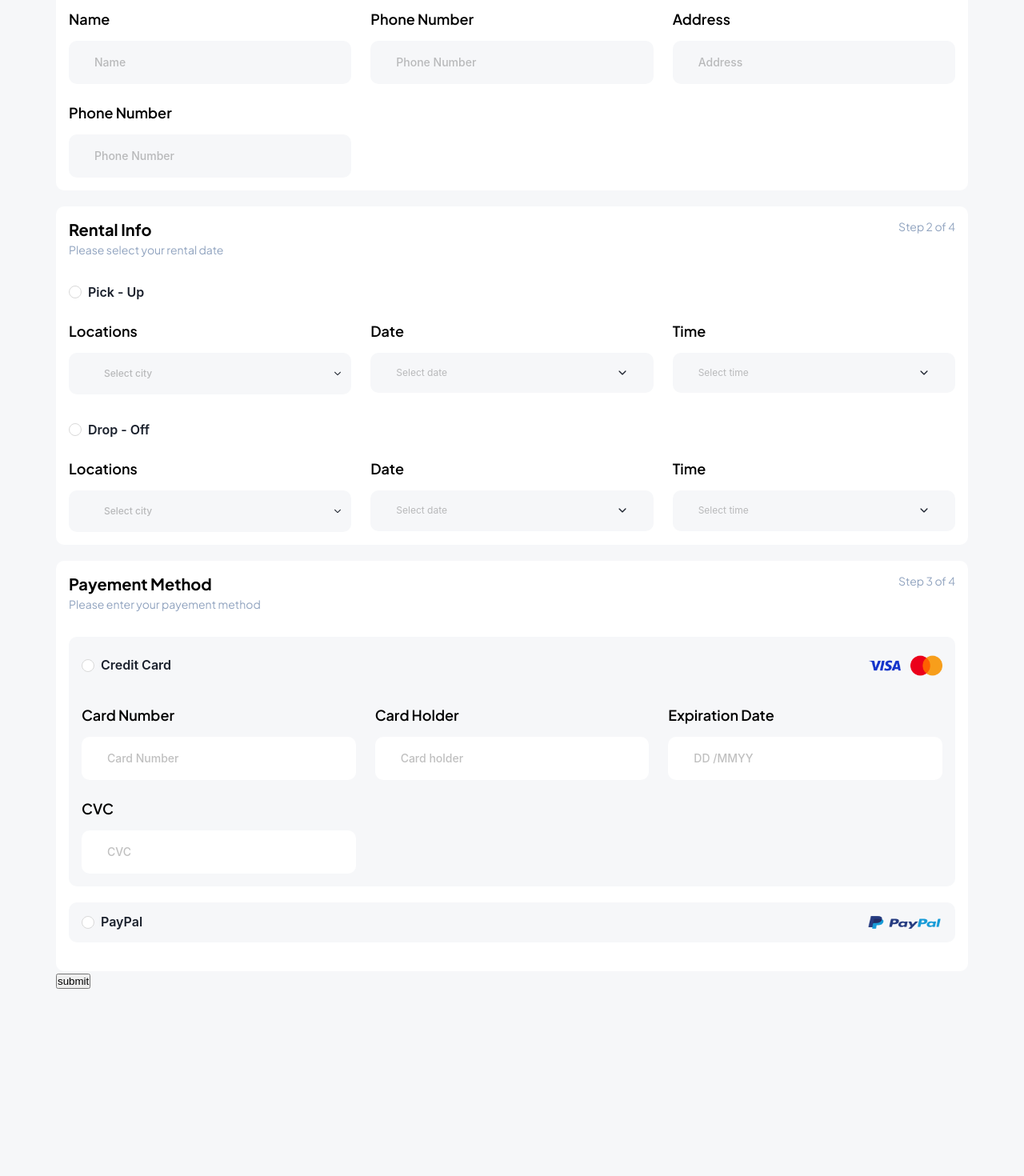
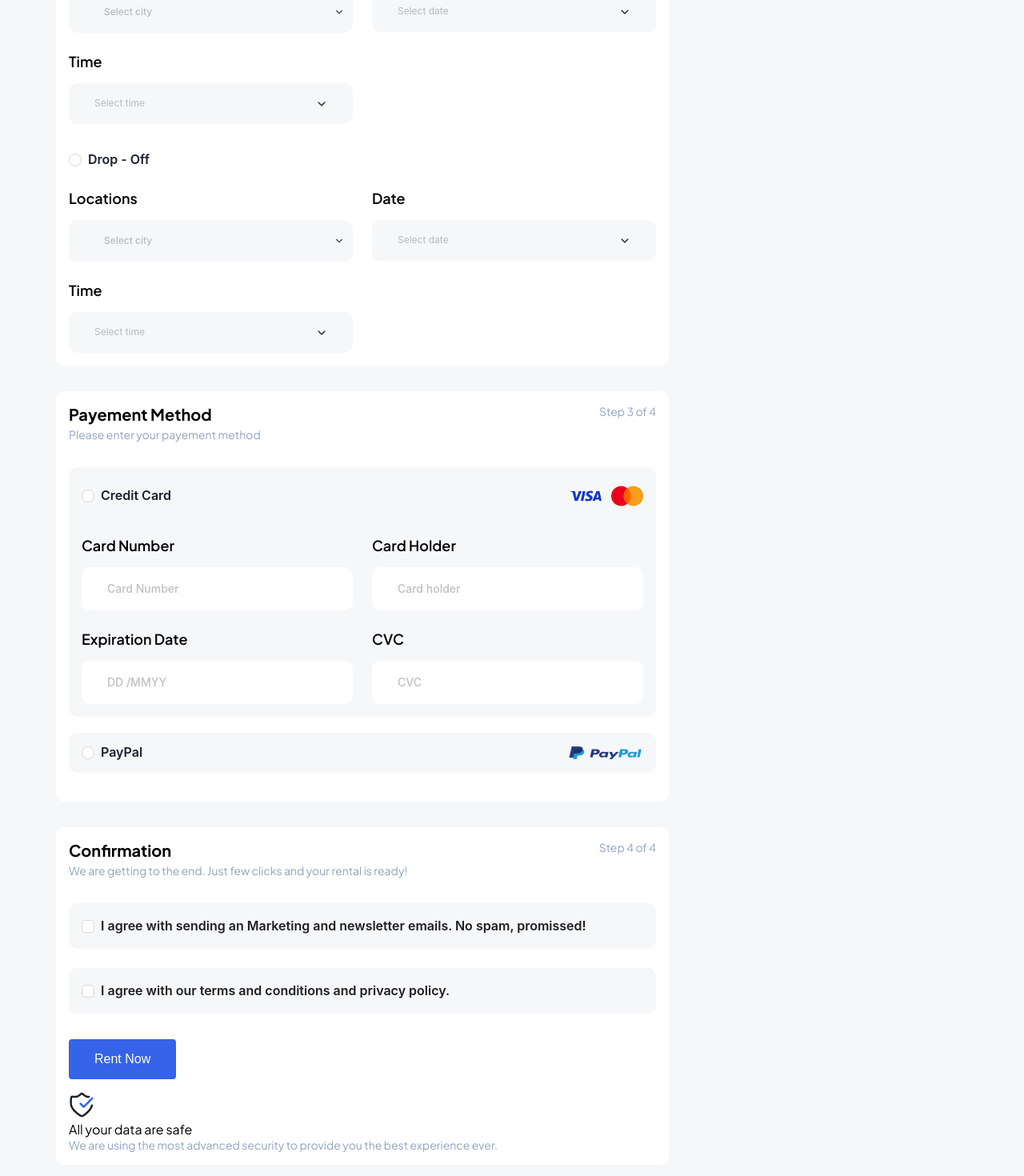
Before and after one commit to HamzaMF7/Car__Rental, a React (Vite) app: page /payement in a window 1280 px wide. Shown: the part 660-2130 px from the top of the page at 80% size. Before the commit the page ends 1896 px from the top, so only its background shows below. Built offline with nearby package versions, Linux system fonts and the light colour scheme.

Commit message:
payement component completed

```diff
--- a/src/components/forms/FormsPayement.tsx
+++ b/src/components/forms/FormsPayement.tsx
@@ -1,8 +1,10 @@
-import { DatePicker, Radio, Select, TimePicker } from "antd";
+import { Checkbox, DatePicker, Radio, Select, TimePicker } from "antd";
 import CustomInput from "../common/CustomInput";
 import { Form, Field, ErrorMessage, Formik } from "formik";
 import { IoIosArrowDown } from "react-icons/io";
 import dayjs from "dayjs";
+import { Button } from "../../styles/styledComponents/Button.styled";
+import useWindowSize from "../../hooks/useWindowSize";
 interface MyFormValues {
   userName: string;
   phoneNumber: string;
@@ -43,6 +45,9 @@ const FormsPayement = () => {
     newsletter: false,
     termsCondition: false,
   };
+  const windowSize = useWindowSize();
+
+  console.log(windowSize.width);
 
   const onSubmit = (values: MyFormValues, actions: any) => {
     console.log(values);
@@ -52,6 +57,7 @@ const FormsPayement = () => {
   };
 
   return (
+    <div className="forms__payement">
       <Formik initialValues={initialValues} onSubmit={onSubmit}>
         <Form>
           <div className="billing__info">
@@ -129,19 +135,19 @@ const FormsPayement = () => {
                   )}
                 </Field>
               </div>
-            <div className="phone">
-              <label htmlFor="phone">
-                <h5>Phone Number</h5>
+              <div className="city">
+                <label htmlFor="city">
+                  <h5>City</h5>
                 </label>
-              <Field name="phoneNumber">
+                <Field name="city">
                   {({ field, meta }) => (
                     <>
                       <CustomInput
-                      id="phone"
+                        id="city"
                         type="text"
                         {...field}
                         size="middle"
-                      placeholder="Phone Number"
+                        placeholder="City"
                         inputClassName="payement-inputs-style"
                       />
                       {meta.touched && meta.error && (
@@ -293,7 +299,7 @@ const FormsPayement = () => {
                           size="middle"
                           placeholder="Card Number"
                           inputClassName="payement-inputs-style"
-                        style={{"background-color": "#ffffff"}}
+                          style={{ "background-color": "#ffffff" }}
                         />
                         {meta.touched && meta.error && (
                           <div className="error">{meta.error}</div>
@@ -316,7 +322,7 @@ const FormsPayement = () => {
                           size="middle"
                           placeholder="Card holder"
                           inputClassName="payement-inputs-style"
-                        style={{"background-color": "#ffffff"}}
+                          style={{ "background-color": "#ffffff" }}
                         />
                         {meta.touched && meta.error && (
                           <div className="error">{meta.error}</div>
@@ -339,7 +345,7 @@ const FormsPayement = () => {
                           size="middle"
                           placeholder="DD /MMYY"
                           inputClassName="payement-inputs-style"
-                        style={{"background-color": "#ffffff"}}
+                          style={{ "background-color": "#ffffff" }}
                         />
                         {meta.touched && meta.error && (
                           <div className="error">{meta.error}</div>
@@ -362,7 +368,7 @@ const FormsPayement = () => {
                           size="middle"
                           placeholder="CVC"
                           inputClassName="payement-inputs-style"
-                        style={{"background-color": "#ffffff"}}
+                          style={{ "background-color": "#ffffff" }}
                         />
                         {meta.touched && meta.error && (
                           <div className="error">{meta.error}</div>
@@ -380,9 +386,53 @@ const FormsPayement = () => {
               </div>
             </div>
           </div>
-        <button type="submit">submit</button>
+          <div className="confirmation">
+            <div className="title">
+              <div className="desc">
+                <h4 className="mb-4px">Confirmation</h4>
+                <p className="txt">
+                  We are getting to the end. Just few clicks and your rental is
+                  ready!
+                </p>
+              </div>
+              <span className="steps">Step 4 of 4</span>
+            </div>
+            <div className="terms">
+              <Field name="newsletter">
+                {({ field, meta }) => (
+                  <Checkbox {...field} className="checkbox">
+                    I agree with sending an Marketing and newsletter emails. No
+                    spam, promissed!
+                  </Checkbox>
+                )}
+              </Field>
+              <Field name="termsCondition">
+                {({ field, meta }) => (
+                  <Checkbox {...field} className="checkbox">
+                    I agree with our terms and conditions and privacy policy.
+                  </Checkbox>
+                )}
+              </Field>
+            </div>
+            <Button
+              p={windowSize.width >= 992 ? "16px 32px" : "10px 16px"}
+              fs={windowSize.width >= 992 ? "16px" : "12px"}
+              type="submit"
+            >
+              Rent Now
+            </Button>
+            <div className="safety">
+              <img src="/images/security-safety.png" alt="security-safety" />
+              <p>All your data are safe</p>
+              <p className="txt">
+                We are using the most advanced security to provide you the best
+                experience ever.
+              </p>
+            </div>
+          </div>
         </Form>
       </Formik>
+    </div>
   );
 };
 
--- a/src/pages/Payement.tsx
+++ b/src/pages/Payement.tsx
@@ -5,8 +5,10 @@ const Payement = () => {
   return (
     <main className="payement">
         <div className="container">
+          <div className="layout">
             <RentalSummary/>
             <FormsPayement/>
+          </div>
         </div>
     </main>
   )
--- a/src/styles/components/car/rentalSummary.scss
+++ b/src/styles/components/car/rentalSummary.scss
@@ -1,4 +1,5 @@
 .rental__summary {
+  height: fit-content;
   border-radius: $radius;
   background-color: #ffffff;
   padding: 16px;
@@ -10,6 +11,7 @@
     flex-direction: row;
   }
   @include lg {
+    // it might cause issue when u use this component in other places
     max-width: 30%;
     flex-direction: column;
   }
--- a/src/styles/components/forms/formsPayement.scss
+++ b/src/styles/components/forms/formsPayement.scss
@@ -1,7 +1,14 @@
+.forms__payement {
+  // it might cause issue when u use this component in other places ( should replace or remove it )
+  flex : 1;
+  form{
+    display: grid;
+    gap: 32px;
+  }
   .billing__info,
   .rental__info,
-.payement__method {
-  margin-top: 20px; // just for test
+  .payement__method,
+  .confirmation {
     border-radius: $radius;
     padding: 16px;
     background-color: #ffffff;
@@ -60,6 +67,7 @@
       }
     }
   }
+
   .rental__info {
     & .forms:nth-child(3) {
       margin-bottom: 24px;
@@ -107,6 +115,40 @@
     }
   }
 
+  .confirmation {
+    .terms {
+      display: flex;
+      flex-direction: column;
+      gap: 20px;
+      margin-bottom: 24px;
+      @include lg {
+        gap: 24px;
+        margin-bottom: 32px;
+      }
+      .checkbox {
+        border-radius: $radius;
+        padding: 16px;
+        background-color: $bg-color;
+        font-weight: $medium;
+        font-size: $xs;
+        @include lg {
+          font-weight: $semiBold;
+          font-size: $base;
+        }
+      }
+    }
+    .safety {
+      margin-top: 16px;
+      > img {
+        width: 32px;
+        height: 32px;
+      }
+      p:first-child {
+        padding: 5px 0;
+      }
+    }
+  }
+
   .pick__up,
   .drop__off,
   .card {
@@ -122,3 +164,4 @@
   .card {
     margin-bottom: unset;
   }
+}
--- a/src/styles/pages/payement.scss
+++ b/src/styles/pages/payement.scss
@@ -1,4 +1,34 @@
 .payement {
+    margin: 32px 0;
+   .layout {
+    display: flex;
+    flex-direction: column;
+    gap: 32px;
+    @include lg {
+      flex-direction: row-reverse;
+    }
+    // flex-wrap: wrap;
+   }
+
+
+
+
+
+
+
+
+
+
+
+
+
+
+
+
+
+
+
+
   // for all h4 in payement component
   h4 {
     margin-bottom: 4px;
```
Also changed, not shown: public/images/security-safety.png (added). Lines whose indentation alone changed are shown as unchanged.
